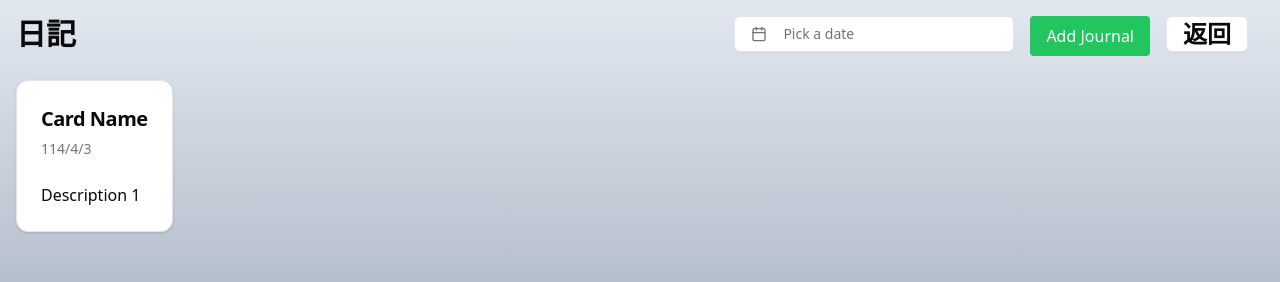
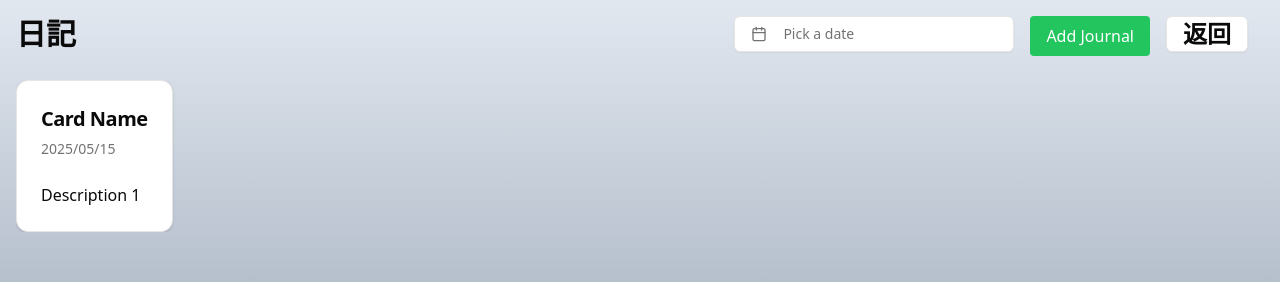
Before and after one commit to sheng6612/notebook, a Next.js app: page /hook/journal in a window 1280 px wide. Shown: the top 282 px of the page. Built offline with nearby package versions, Linux system fonts and the light colour scheme.

Commit message:
fix:  time fix

```diff
--- a/src/components/journal/journal_index.tsx
+++ b/src/components/journal/journal_index.tsx
@@ -40,7 +40,7 @@ interface CardData {
 export default function Journal(){
 
     const [cards, setCards] = useState<CardData[]>([
-        { id: 1,Calendar_date:'114/4/3',title: 'Card Name', description: 'Description 1' },
+        { id: 1,Calendar_date :  format(new Date(), 'yyyy/MM/dd'),title: 'Card Name', description: 'Description 1' },
       ]);
     const [editingCardId, setEditingCardId] = useState<number | null>(null);
     const [calendar_date, setCalendar_date] = useState<Date | undefined>(undefined);
@@ -96,11 +96,11 @@ export default function Journal(){
 
                         </div>
             </div>
-            <div className='grid grid-cols-1 md:grid-cols-2 lg:grid-cols-3 gap-4'>
+            <div className='flex overflow-x-auto space-x-4'>
                 {cards.map(card => (
                 <div key={card.id}>
                     {editingCardId === card.id && (
-                    <div className="fixed inset-0 bg-black bg-opacity-50 flex items-center justify-center p-4">
+                    <div className="fixed inset-0 bg-black bg-opacity-50 flex items-center justify-center ">
                         <EditCard
                         initialTitle={card.title}
                         initialDescription={card.description}
@@ -142,3 +142,4 @@ export default function Journal(){
 }
 
 //TODO:加入時間選擇器 排版 右鍵選單
+//FIXME:Addcard
```
